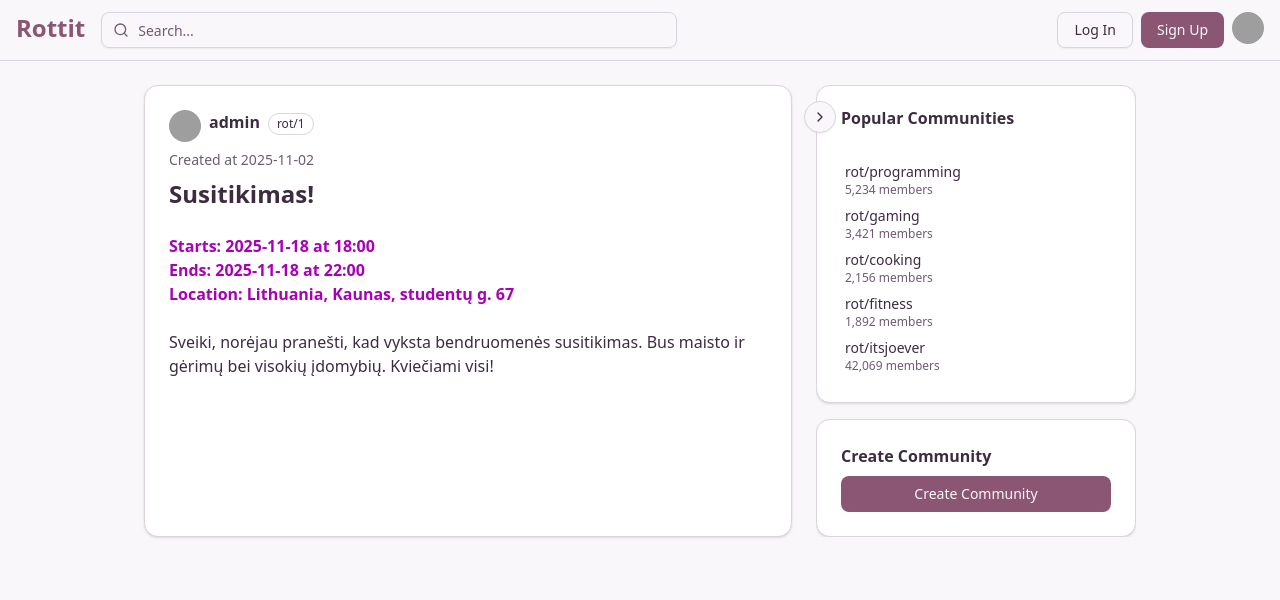
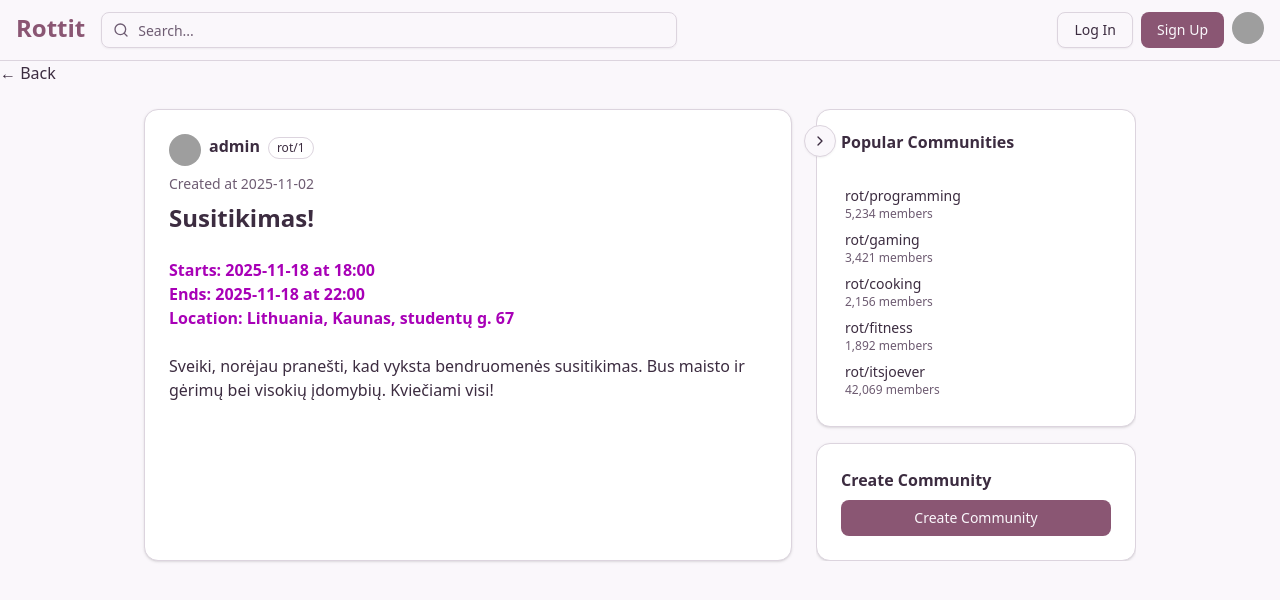
Before and after one commit to PoKiekKugelis/RottitISP, a Next.js app: page /rot/1/event/1 in a window 1280 px wide. Shown: the top 600 px of the page. Built offline with nearby package versions, Linux system fonts and the light colour scheme; grey boxes are pictures that could not be loaded.

Commit message:
Added go back button to view event and a bit more

```diff
--- a/app/rot/[communityName]/createEvent/page.tsx
+++ b/app/rot/[communityName]/createEvent/page.tsx
@@ -97,7 +97,7 @@ export default function CreateEvent() {
               </Button>
             </form>
             <br></br>
-            <Link href={community}><Button>Cancel</Button></Link>
+            <Link href={`../${community}`}><Button>Cancel</Button></Link>
             </div>
           </CardContent>
         </Card>
--- a/app/rot/[communityName]/event/[eventId]/edit/page.tsx
+++ b/app/rot/[communityName]/event/[eventId]/edit/page.tsx
@@ -9,7 +9,7 @@ import { Label } from "@/components/ui/label";
 import { Textarea } from "@/components/ui/textarea";
 
 export default function EditEvent() {
-  const event = "../1";
+  const eventId = "1";
   const [title, setTitle] = useState("Susitikimas!");
   const [startDate, setStartDate] = useState("2025-11-18");
   const [endDate, setEndDate] = useState("2025-11-18");
@@ -98,7 +98,7 @@ export default function EditEvent() {
               </Button>
             </form>
             <br></br>
-            <Link href={event}><Button>Cancel</Button></Link>
+            <Link href={`../${eventId}`}><Button>Cancel</Button></Link>
             </div>
           </CardContent>
         </Card>
--- a/app/rot/[communityName]/event/[eventId]/page.tsx
+++ b/app/rot/[communityName]/event/[eventId]/page.tsx
@@ -31,6 +31,11 @@ export default function EventPage({ params }: {
   return (
     <div className="min-h-screen bg-background">
       <Header />
+      <div className="my-auto gap-x-5">
+            <Link href={`../`}>
+              <div className="hover:underline">← Back</div>
+            </Link>
+          </div>
       <main className="max-w-5xl mx-auto px-4 py-6 flex gap-6">
       <Card>
         <CardHeader>
```
